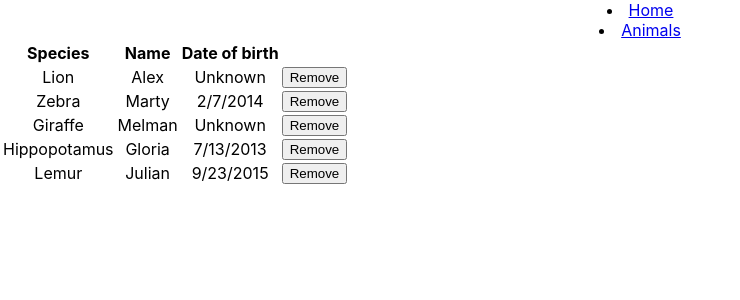
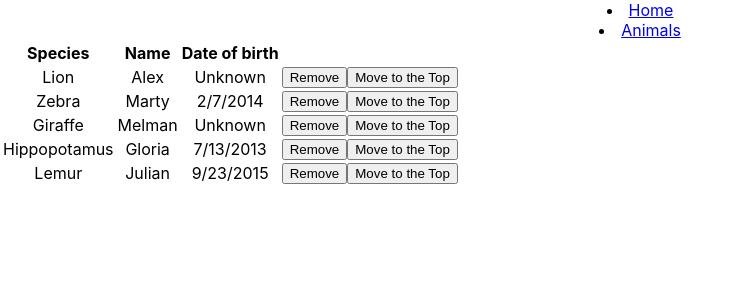
Before and after one commit to Dalibor898/zoo-app, a React (Create React App) app: page /animals in a window 1280 px wide. Shown: the top 300 px of the page, without its empty margins (0-740 px from the left). Built offline with nearby package versions, Linux system fonts and the light colour scheme.

Commit message:
added move animal to the top of the list button and method

```diff
--- a/src/pages/AnimalList.js
+++ b/src/pages/AnimalList.js
@@ -10,6 +10,10 @@ function AnimalList() {
     if (isDeleted) {
       setAnimal(animals.filter((animals, index) => index !== animalIndex));
     }
+  }
+
+  const moveToTop = (animalIndex) => {
+    setAnimal([animals[animalIndex], ...animals.slice(0, animalIndex), ...animals.slice(animalIndex + 1)])
   }
 
   return (
@@ -29,6 +33,7 @@ function AnimalList() {
               <td key={index}>{animal.name}</td>
               <td key={index}>{animal.yearOfBirth ? animal.yearOfBirth.toLocaleDateString() : 'Unknown'}</td>
               <button onClick={() => remove(index)}>Remove</button>
+              <button onClick={() => moveToTop(index)}>Move to the Top</button>
             </tr>
           ))}
         </tbody>
```
